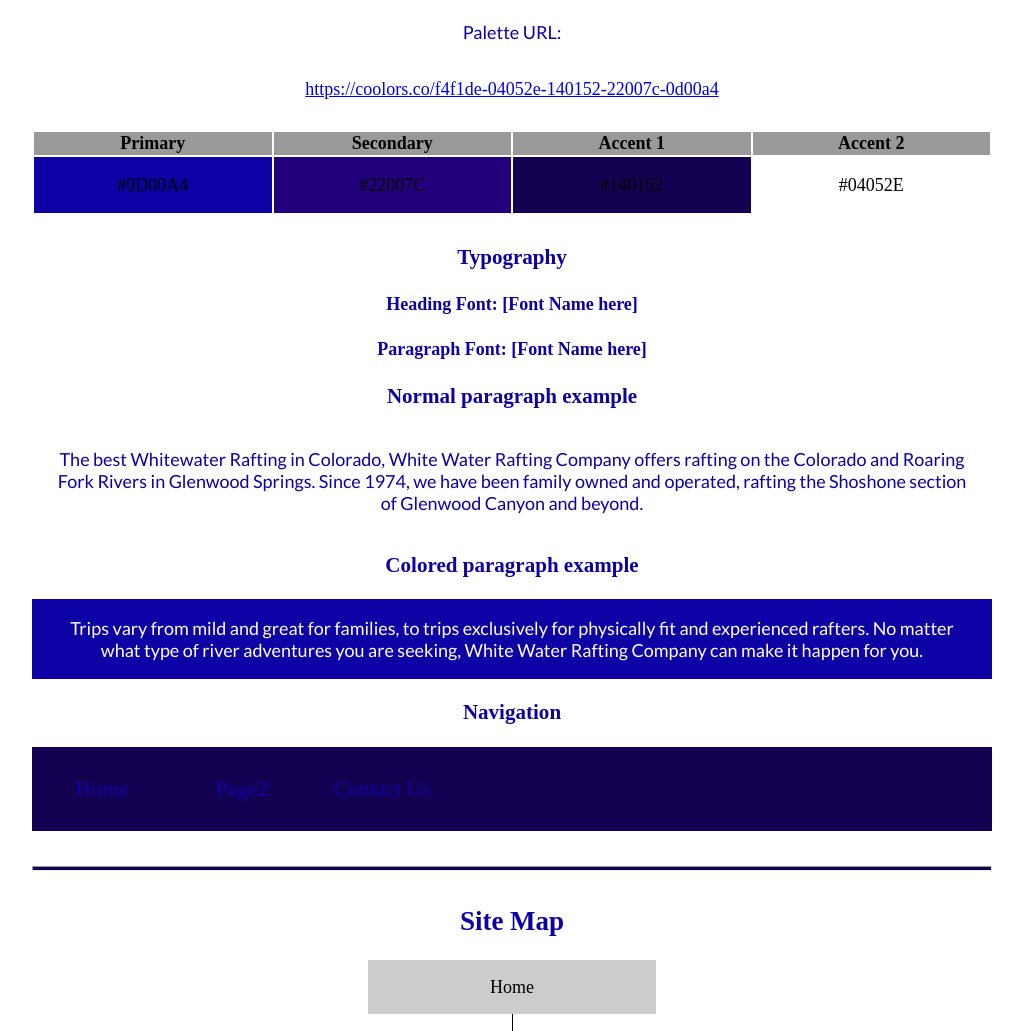
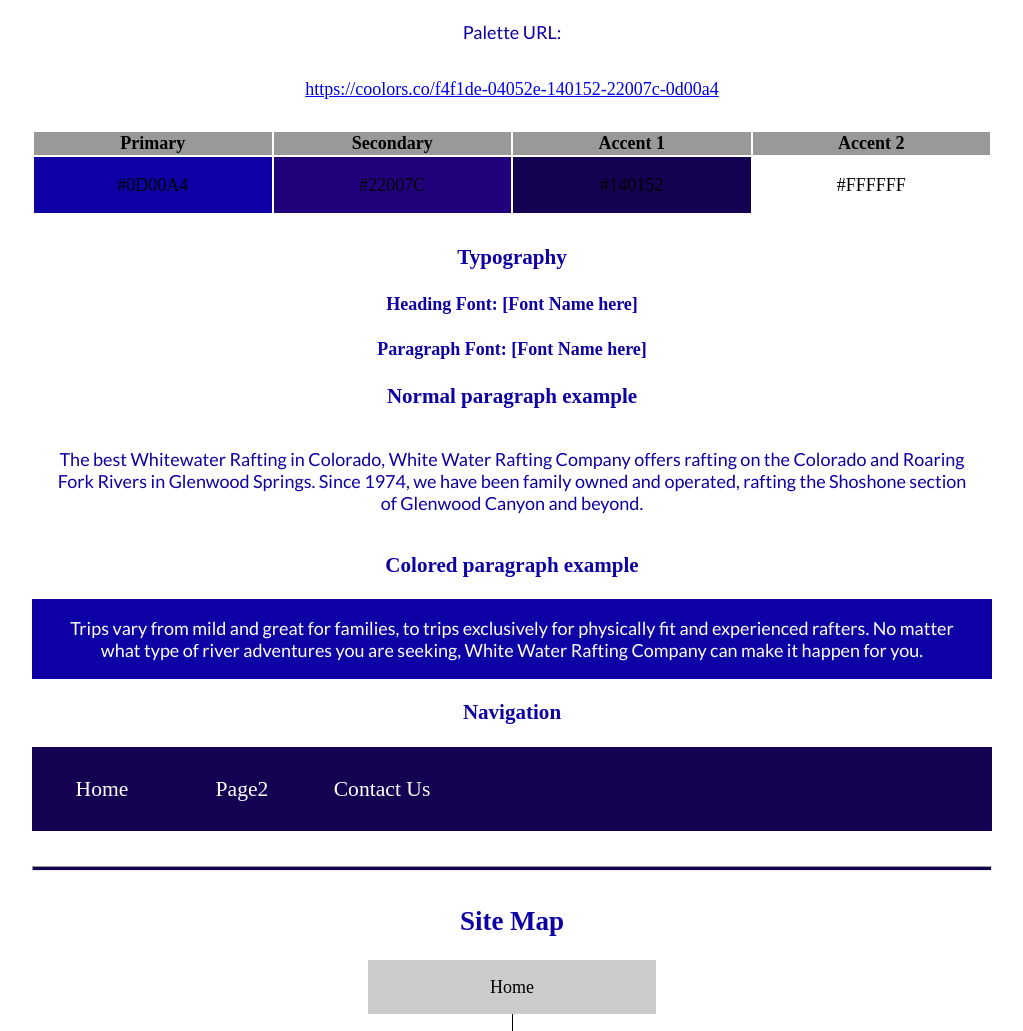
Before and after one commit to efffectery/wdd130, a plain HTML site: page wwr/site-plan-rafting.html in a window 1280 px wide. Shown: the part 1255-2286 px from the top of the page, without its empty margins (128-1151 px from the left). Drawn offline with Linux system fonts and the light colour scheme; a web font is replaced by a local one.

Commit message:
changed nav color text for seeablility

```diff
--- a/wwr/site-plan-rafting.html
+++ b/wwr/site-plan-rafting.html
@@ -56,7 +56,7 @@
         <td class="primary">#0D00A4</td>
         <td class="secondary">#22007C</td>
         <td class="accent1">#140152</td>
-        <td class="accent2">#04052E</td>
+        <td class="accent2">#FFFFFF</td>
       </tr>
     </table>
 
--- a/wwr/styles/site-plan-rafting.css
+++ b/wwr/styles/site-plan-rafting.css
@@ -20,7 +20,7 @@ Fonts are separated by a & */
   --paragraph-color-on-white: #0D00A4; /* paragraph text on a white background */
   --paragraph-color-on-color: white; /* paragraph text on a colored background */
   --paragraph-background-color: #0D00A4;
-  --nav-link-color: #0D00A4;
+  --nav-link-color: white;
   --nav-background-color: #140152;
   --nav-hover-link-color: white;
   --nav-hover-background-color: #0D00A4;
```
